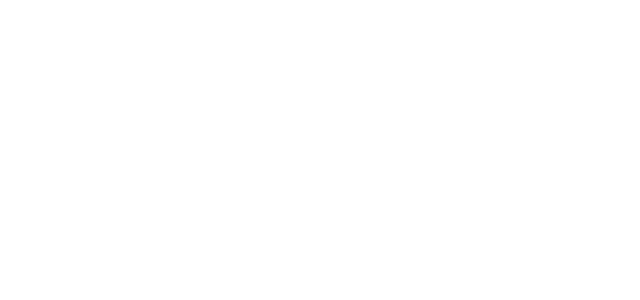
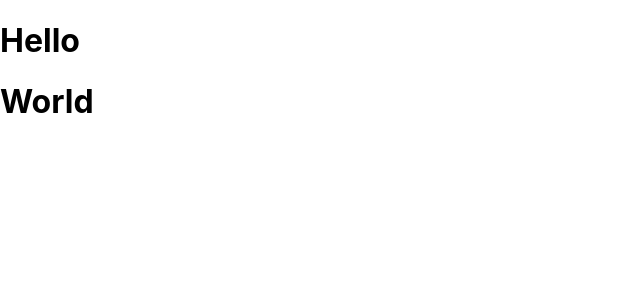
Before and after one commit to sebastiankennedy/learning-react, a React (Create React App) app in the folder react-component-compare/: page / in a window 1280 px wide. Shown: the top 300 px of the page, without its empty margins (0-640 px from the left). Built offline with nearby package versions, Linux system fonts and the light colour scheme.

Commit message:
React Component Compare - simple

```diff
--- a/react-component-compare/src/App.js
+++ b/react-component-compare/src/App.js
@@ -1,9 +1,28 @@
 import React from 'react';
-import logo from './logo.svg';
 import './App.css';
 
+class Hello extends React.Component {
+    render() {
+        return (
+            <h1>Hello</h1>
+        );
+    }
+}
+
+function World() {
+    return (
+        <h1>World</h1>
+    );
+}
+
+
 function App() {
-  return null;
+    return (
+        <div>
+            <Hello/>
+            <World/>
+        </div>
+    );
 }
 
 export default App;
```
